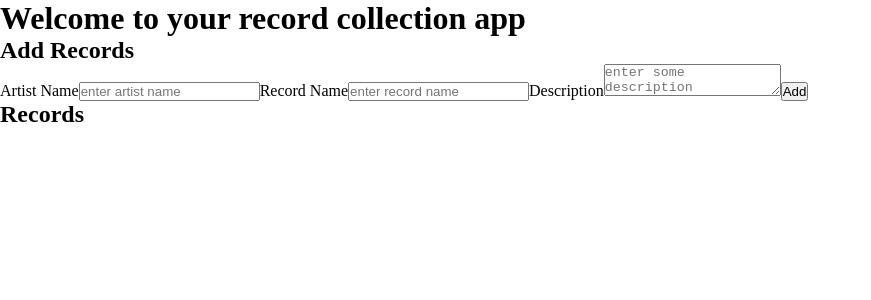
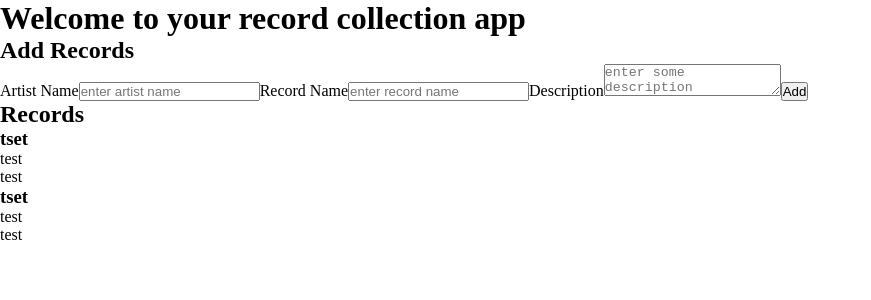
Before and after one commit to MatinKHD/record-collection, a React (Create React App) app: page / in a window 1280 px wide. Shown: the top 300 px of the page, without its empty margins (0-871 px from the left). Built offline with nearby package versions, Linux system fonts and the light colour scheme; data requests are answered from the project's data file.

Commit message:
create get request from server

```diff
--- a/src/container.jsx
+++ b/src/container.jsx
@@ -1,4 +1,4 @@
-import { useState, useRef } from "react";
+import { useState, useRef, useEffect } from "react";
 
 import axios from "axios";
 
@@ -11,14 +11,25 @@ function Container() {
   const formHeadTxt = "Add Records";
   const listHeadTxt = "Records";
   const isMounted = useRef(true);
+  const api = "http://localhost:2000/records";
 
   function onFormSubmitHandler(value) {
-    axios.post("http://localhost:2000/records", value).then(({ data }) => {
+    axios.post(api, value).then(({ data }) => {
       if (isMounted) {
         setRecords([...records, data]);
       }
     });
   }
+
+  useEffect(() => {
+    axios.get(api).then(({ data }) => {
+      if (isMounted) {
+        setRecords(data);
+      }
+    });
+    return () => (isMounted.current = false);
+  }, []);
+
   return (
     <>
       <Section headingLevel={2} headingText={formHeadTxt}>
```
